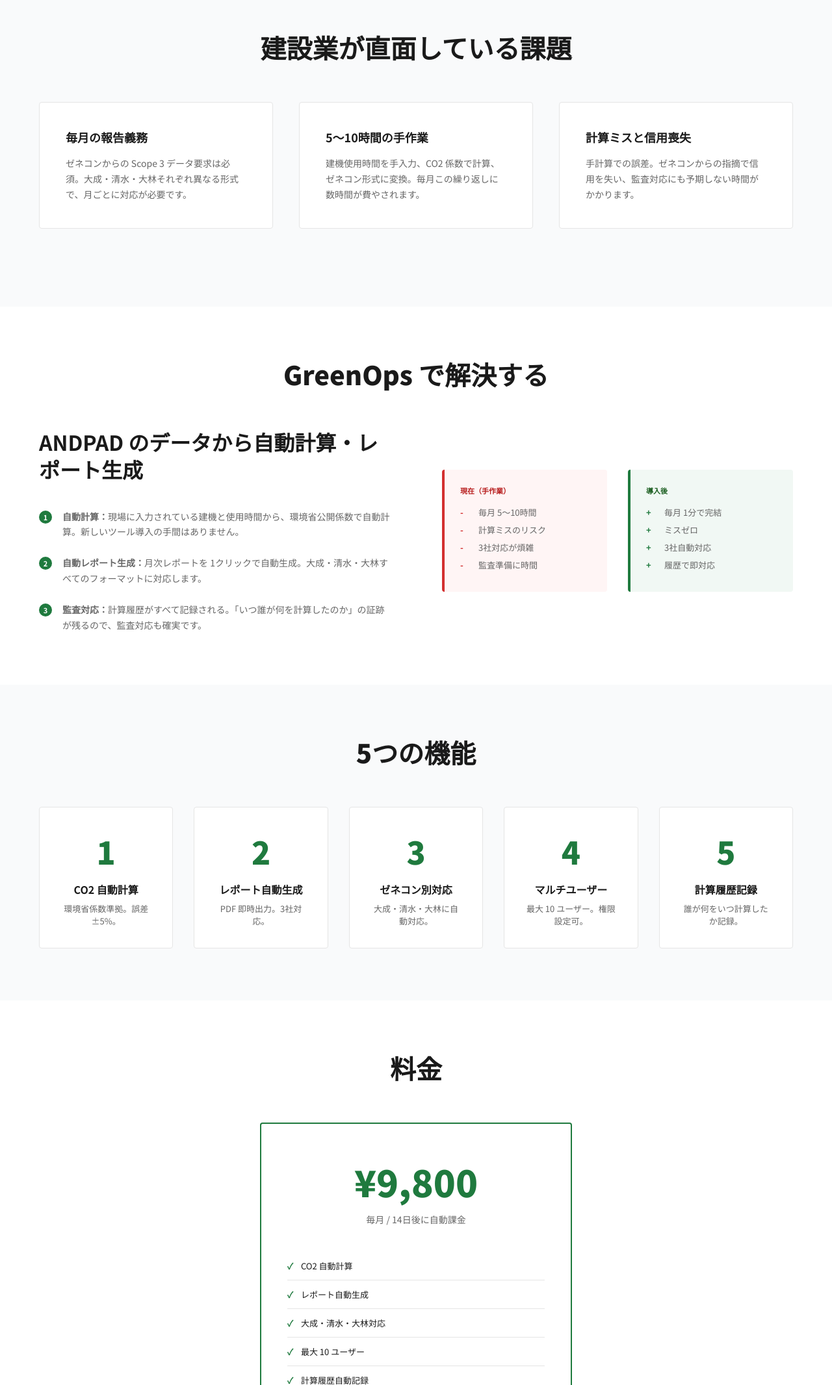
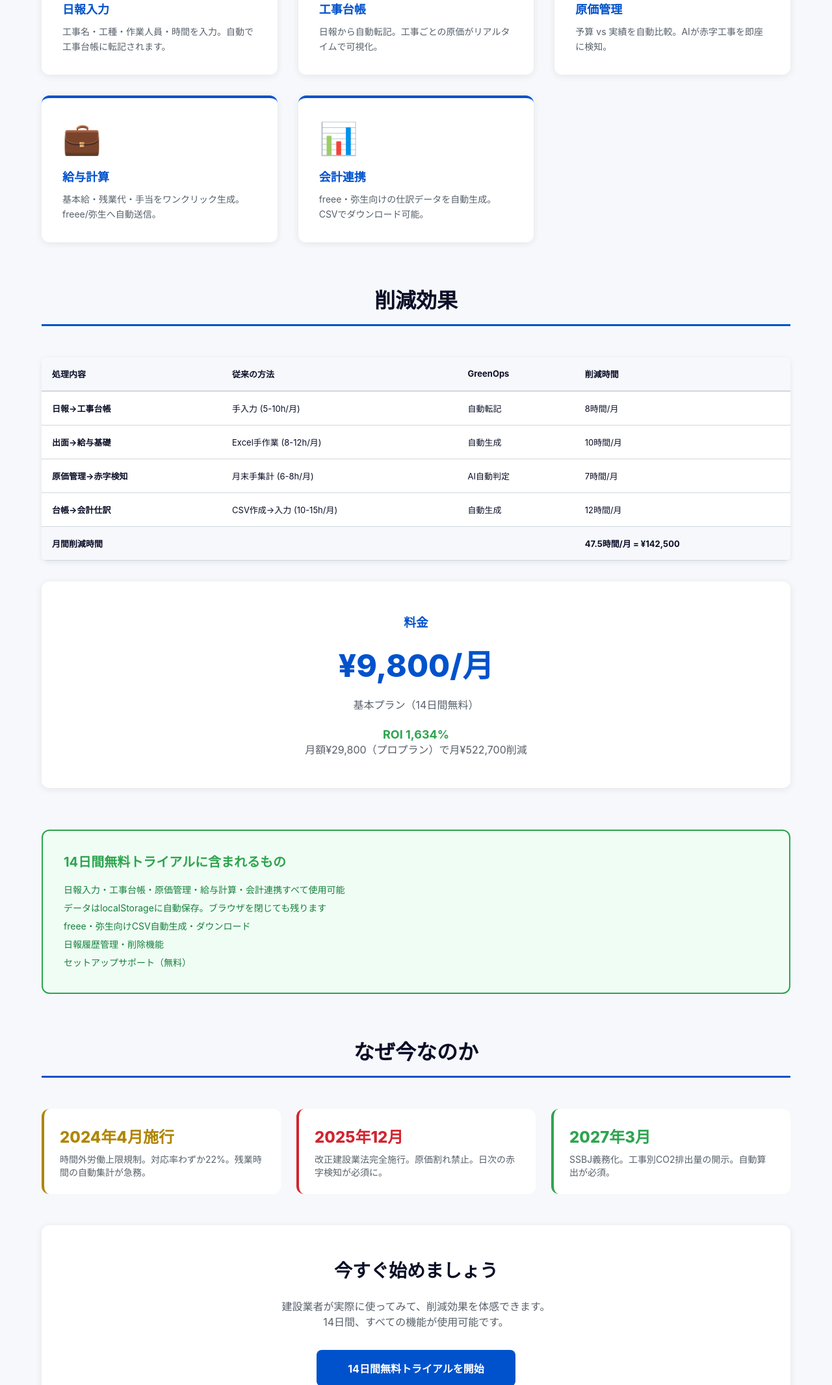
Before and after one commit to kokotaisei1212-dotcom/greenops, a website: page index.html in a window 1280 px wide. Shown: the part 668-2800 px from the top of the page at 65% size. Drawn offline with Linux system fonts and the light colour scheme.

Commit message:
feat: LP redesign - matches implemented SaaS features

```diff
--- a/index.html
+++ b/index.html
@@ -3,301 +3,129 @@
 <head>
     <meta charset="UTF-8">
     <meta name="viewport" content="width=device-width, initial-scale=1.0">
-<title>GreenOps | 建設業向け Scope 3 自動計算</title>
-<link href="https://fonts.googleapis.com/css2?family=Noto+Sans+JP:wght@400;500;600;700;800;900&display=swap" rel="stylesheet">
+    <title>GreenOps - 建設業向けSaaS｜日報→給与自動化</title>
     <style>
-:root{--g:#1f7a3e;--bg:#f9fafb;--text:#1a1a1a;--sub:#666;--bd:#e5e5e5}
         *{margin:0;padding:0;box-sizing:border-box}
-html{scroll-behavior:smooth}
-body{font-family:'Noto Sans JP',sans-serif;background:#fff;color:var(--text)}
-header{position:fixed;top:0;width:100%;height:60px;background:#fff;border-bottom:1px solid var(--bd);display:flex;align-items:center;z-index:999}
-.header-inner{max-width:1200px;width:100%;margin:0 auto;padding:0 60px;display:flex;justify-content:space-between;align-items:center}
-.logo{font-size:18px;font-weight:900;color:var(--g)}
-.nav{display:flex;gap:50px;font-size:13px}
-.nav a{color:var(--sub);text-decoration:none;transition:color 0.3s}
-.nav a:hover{color:var(--g)}
-.nav-btn{background:var(--g);color:#fff;border:none;padding:10px 24px;border-radius:3px;font-size:12px;font-weight:700;cursor:pointer;text-decoration:none;display:inline-block}
-.nav-btn:hover{background:#0f6a2f}
-.sec{padding:80px 60px}
-.sec-inner{max-width:1200px;margin:0 auto}
-.sec.alt{background:var(--bg)}
-.sec h2{font-size:40px;font-weight:900;margin-bottom:60px;text-align:center;line-height:1.2}
-.hero{margin-top:60px;padding:120px 60px;text-align:center;background:linear-gradient(180deg,#f9fafb 0%,#fff 100%)}
-.hero h1{font-size:56px;font-weight:900;margin-bottom:24px;line-height:1.2}
-.hero .hl{color:var(--g)}
-.hero-sub{font-size:16px;color:var(--sub);margin-bottom:48px;line-height:1.6}
-.hero-btn{background:var(--g);color:#fff;border:none;padding:14px 48px;font-size:14px;font-weight:700;border-radius:3px;cursor:pointer;text-decoration:none;display:inline-block}
-.hero-btn:hover{background:#0f6a2f}
-.trust{font-size:12px;color:var(--sub);display:flex;gap:40px;justify-content:center;margin-top:40px;flex-wrap:wrap}
-.trust strong{color:var(--g)}
-.grid{display:grid;grid-template-columns:repeat(auto-fit,minmax(320px,1fr));gap:40px;margin-bottom:40px}
-.card{background:#fff;border:1px solid var(--bd);padding:40px;border-radius:4px}
-.card:hover{border-color:var(--g);box-shadow:0 4px 16px rgba(31,122,62,0.1)}
-.card h3{font-size:18px;font-weight:700;margin-bottom:16px}
-.card p{font-size:14px;color:var(--sub);line-height:1.7}
-.two-col{display:grid;grid-template-columns:1fr 1fr;gap:80px;align-items:center}
-.two-col h3{font-size:32px;font-weight:700;margin-bottom:40px;line-height:1.3}
-.features{display:flex;flex-direction:column;gap:24px}
-.feature{display:flex;gap:16px;align-items:flex-start}
-.check{width:20px;height:20px;background:var(--g);color:#fff;border-radius:50%;display:flex;align-items:center;justify-content:center;font-size:11px;font-weight:700;flex-shrink:0;margin-top:2px}
-.feature p{font-size:14px;color:var(--sub);line-height:1.7}
-.compare{display:grid;grid-template-columns:1fr 1fr;gap:32px}
-.comp{padding:24px;border-radius:4px;border-left:4px solid;font-size:13px}
-.comp.before{background:#fff5f5;border-left-color:#d32f2f}
-.comp.after{background:#f1f8f4;border-left-color:var(--g)}
-.comp h4{font-size:11px;font-weight:700;text-transform:uppercase;margin-bottom:16px}
-.before h4{color:#b71c1c}
-.after h4{color:#1b5e20}
-.comp ul{list-style:none}
-.comp li{margin-bottom:8px;display:flex;gap:12px;color:var(--sub)}
-.before li::before{content:'-';color:#d32f2f;font-weight:bold;width:16px}
-.after li::before{content:'+';color:var(--g);font-weight:bold;width:16px}
-.feature-grid{display:grid;grid-template-columns:repeat(auto-fit,minmax(200px,1fr));gap:32px}
-.fcard{background:#fff;border:1px solid var(--bd);padding:32px;border-radius:4px;text-align:center}
-.fcard-num{font-size:48px;font-weight:900;color:var(--g);margin-bottom:12px}
-.fcard h4{font-size:16px;font-weight:700;margin-bottom:8px}
-.fcard p{font-size:13px;color:var(--sub)}
-.pricing{text-align:center}
-.pcard{max-width:480px;margin:0 auto;background:#fff;border:2px solid var(--g);padding:48px 40px;border-radius:4px}
-.price{font-size:56px;font-weight:900;color:var(--g);margin-bottom:8px}
-.period{font-size:14px;color:var(--sub);margin-bottom:40px}
-.plist{list-style:none;text-align:left;margin-bottom:40px}
-.plist li{padding:12px 0;border-bottom:1px solid var(--bd);font-size:13px;display:flex;gap:12px}
-.plist li:last-child{border-bottom:none}
-.plist li::before{content:'\2713';color:var(--g);font-weight:700}
-.comp-table{width:100%;border-collapse:collapse;border:1px solid var(--bd);margin-top:40px}
-.comp-table th{background:var(--text);color:#fff;padding:14px 16px;text-align:left;font-weight:700;font-size:13px}
-.comp-table td{padding:12px 16px;border-bottom:1px solid var(--bd);font-size:13px}
-.comp-table tr:nth-child(even){background:var(--bg)}
-.comp-table .green{color:var(--g);font-weight:700}
-.qa{background:#fff;border:1px solid var(--bd);padding:24px;border-radius:4px;margin-bottom:16px;cursor:pointer}
-.qa-q{display:flex;justify-content:space-between;font-weight:600;font-size:13px}
-.qa-a{display:none;margin-top:16px;padding-top:16px;border-top:1px solid var(--bd);font-size:13px;color:var(--sub)}
-.qa.active .qa-a{display:block}
-.cta{background:var(--bg);padding:80px 60px;text-align:center}
-.cta h2{font-size:36px;font-weight:900;margin-bottom:16px}
-.cta p{font-size:16px;color:var(--sub);margin-bottom:32px}
-footer{background:var(--text);color:#999;padding:40px;text-align:center;font-size:12px}
-footer a{color:#999;text-decoration:none;margin:0 12px}
-@media(max-width:768px){.sec{padding:60px 24px}.hero{padding:80px 24px}.hero h1{font-size:32px}.two-col{grid-template-columns:1fr;gap:40px}.compare{grid-template-columns:1fr}.header-inner{padding:0 24px}.nav{display:none}}
+        body{font-family:-apple-system,BlinkMacSystemFont,'Segoe UI',sans-serif;background:#f6f8fb;color:#0a0e27}
+        header{background:linear-gradient(135deg,#0052cc 0%,#0066ff 100%);color:white;padding:32px 24px;text-align:center}
+        .logo{font-size:36px;font-weight:800;margin-bottom:16px}
+        .hero{background:white;max-width:1200px;margin:-40px auto 0;border-radius:16px;padding:48px;box-shadow:0 8px 32px rgba(0,0,0,0.12);position:relative;z-index:10}
+        .hero h1{font-size:36px;font-weight:800;margin-bottom:16px;line-height:1.3}
+        .hero p{font-size:16px;color:#57606a;margin-bottom:32px;line-height:1.6}
+        .cta-button{display:inline-block;padding:16px 48px;background:#0052cc;color:white;border:none;border-radius:8px;font-weight:700;font-size:16px;cursor:pointer;transition:all 200ms;text-decoration:none}
+        .cta-button:hover{background:#003d99;transform:translateY(-2px);box-shadow:0 12px 24px rgba(0,82,204,0.3)}
+        main{max-width:1200px;margin:0 auto;padding:64px 24px}
+        .section-title{font-size:32px;font-weight:800;margin-bottom:48px;text-align:center;padding-bottom:16px;border-bottom:3px solid #0052cc}
+        .features{display:grid;grid-template-columns:repeat(auto-fit,minmax(280px,1fr));gap:32px;margin-bottom:64px}
+        .feature-card{background:white;padding:32px;border-radius:12px;box-shadow:0 2px 12px rgba(0,0,0,0.08);border-top:4px solid #0052cc;transition:all 200ms}
+        .feature-card:hover{transform:translateY(-8px);box-shadow:0 12px 32px rgba(0,0,0,0.12)}
+        .feature-icon{font-size:48px;margin-bottom:16px}
+        .feature-title{font-size:18px;font-weight:700;margin-bottom:12px;color:#0052cc}
+        .feature-desc{font-size:14px;color:#57606a;line-height:1.6}
+        .pricing{background:white;border-radius:12px;padding:48px;text-align:center;box-shadow:0 2px 12px rgba(0,0,0,0.08);margin-bottom:64px}
+        .price{font-size:48px;font-weight:800;color:#0052cc;margin:16px 0}
+        .benefits{background:#f0fdf4;border:2px solid #2da44e;border-radius:12px;padding:32px;margin-bottom:64px}
+        .benefits h3{color:#2da44e;margin-bottom:16px;font-size:20px}
+        .benefits ul{list-style:none;line-height:2;font-size:14px;color:#15803d}
+        table{width:100%;border-collapse:collapse;background:white;border-radius:8px;overflow:hidden;box-shadow:0 2px 8px rgba(0,0,0,0.08);margin:32px 0}
+        th{background:#f6f8fb;padding:16px;text-align:left;font-weight:700;border-bottom:2px solid #d0d7de;font-size:13px}
+        td{padding:16px;border-bottom:1px solid #d0d7de;font-size:13px}
+        footer{background:#0a0e27;color:white;padding:48px 24px;text-align:center;margin-top:64px}
+        footer a{color:#8b949e;text-decoration:none;margin:0 8px}
+        footer a:hover{color:white}
+        @media(max-width:768px){.hero{padding:24px;margin:-20px 12px 0}.hero h1{font-size:24px}main{padding:32px 16px}.features{grid-template-columns:1fr}}
     </style>
 </head>
 <body>
 <header>
-<div class="header-inner">
     <div class="logo">GreenOps</div>
-<nav class="nav">
-<a href="#problem">課題</a>
-<a href="#solution">解決策</a>
-<a href="#pricing">料金</a>
-</nav>
-<a href="https://buy.stripe.com/7sYaEX8ts3Z01sz1obfQI06" target="_blank" class="nav-btn">今すぐ購入</a>
-</div>
+    <p style="font-size:16px;margin-top:8px">建設業向けSaaS | 日報→原価→給与 完全自動化</p>
 </header>
 
-<section class="hero">
-<h1>毎月 <span class="hl">5時間</span> の手作業が<br><span class="hl">1分</span> で終わる</h1>
-<p class="hero-sub">大成・清水・大林からの Scope 3 データ報告に、自動対応</p>
-<a href="https://buy.stripe.com/7sYaEX8ts3Z01sz1obfQI06" target="_blank" class="hero-btn">14日無料で始める</a>
-<div class="trust">
-<span><strong>初期費用なし</strong></span>
-<span><strong>&yen;9,800/月</strong></span>
-<span><strong>いつでも解約可</strong></span>
+<div class="hero">
+    <h1>月末地獄を4日で解消</h1>
+    <p>ANDPADユーザー23.3万社が待っていた自動化パイプライン。日報入力から給与計算まで、すべてが自動で流れます。</p>
+    <a href="https://buy.stripe.com/7sYaEX8ts3Z01sz1obfQI06" target="_blank" class="cta-button">14日間無料トライアルを開始</a>
+</div>
+
+<main>
+<section>
+    <h2 class="section-title">5つの機能</h2>
+    <div class="features">
+        <div class="feature-card"><div class="feature-icon">&#x1F4DD;</div><div class="feature-title">日報入力</div><div class="feature-desc">工事名・工種・作業人員・時間を入力。自動で工事台帳に転記されます。</div></div>
+        <div class="feature-card"><div class="feature-icon">&#x1F4CB;</div><div class="feature-title">工事台帳</div><div class="feature-desc">日報から自動転記。工事ごとの原価がリアルタイムで可視化。</div></div>
+        <div class="feature-card"><div class="feature-icon">&#x1F4B9;</div><div class="feature-title">原価管理</div><div class="feature-desc">予算 vs 実績を自動比較。AIが赤字工事を即座に検知。</div></div>
+        <div class="feature-card"><div class="feature-icon">&#x1F4BC;</div><div class="feature-title">給与計算</div><div class="feature-desc">基本給・残業代・手当をワンクリック生成。freee/弥生へ自動送信。</div></div>
+        <div class="feature-card"><div class="feature-icon">&#x1F4CA;</div><div class="feature-title">会計連携</div><div class="feature-desc">freee・弥生向けの仕訳データを自動生成。CSVでダウンロード可能。</div></div>
     </div>
 </section>
 
-<section class="sec alt" id="problem">
-<div class="sec-inner">
-<h2>建設業が直面している課題</h2>
-<div class="grid">
-<div class="card">
-<h3>毎月の報告義務</h3>
-<p>ゼネコンからの Scope 3 データ要求は必須。大成・清水・大林それぞれ異なる形式で、月ごとに対応が必要です。</p>
+<section>
+    <h2 class="section-title">削減効果</h2>
+    <table>
+        <thead><tr><th>処理内容</th><th>従来の方法</th><th>GreenOps</th><th>削減時間</th></tr></thead>
+        <tbody>
+            <tr><td><strong>日報→工事台帳</strong></td><td>手入力 (5-10h/月)</td><td>自動転記</td><td>8時間/月</td></tr>
+            <tr><td><strong>出面→給与基礎</strong></td><td>Excel手作業 (8-12h/月)</td><td>自動生成</td><td>10時間/月</td></tr>
+            <tr><td><strong>原価管理→赤字検知</strong></td><td>月末手集計 (6-8h/月)</td><td>AI自動判定</td><td>7時間/月</td></tr>
+            <tr><td><strong>台帳→会計仕訳</strong></td><td>CSV作成→入力 (10-15h/月)</td><td>自動生成</td><td>12時間/月</td></tr>
+            <tr style="background:#f6f8fb;font-weight:700"><td colspan="3">月間削減時間</td><td>47.5時間/月 = &yen;142,500</td></tr>
+        </tbody>
+    </table>
+
+    <div class="pricing">
+        <h3 style="color:#0052cc">料金</h3>
+        <div class="price">&yen;9,800/月</div>
+        <p style="color:#57606a;margin-bottom:24px">基本プラン（14日間無料）</p>
+        <p style="color:#2da44e;font-weight:700;font-size:18px">ROI 1,634%</p>
+        <p style="color:#57606a">月額&yen;29,800（プロプラン）で月&yen;522,700削減</p>
     </div>
-<div class="card">
-<h3>5〜10時間の手作業</h3>
-<p>建機使用時間を手入力、CO2 係数で計算、ゼネコン形式に変換。毎月この繰り返しに数時間が費やされます。</p>
+
+    <div class="benefits">
+        <h3>14日間無料トライアルに含まれるもの</h3>
+        <ul>
+            <li>日報入力・工事台帳・原価管理・給与計算・会計連携すべて使用可能</li>
+            <li>データはlocalStorageに自動保存。ブラウザを閉じても残ります</li>
+            <li>freee・弥生向けCSV自動生成・ダウンロード</li>
+            <li>日報履歴管理・削除機能</li>
+            <li>セットアップサポート（無料）</li>
+        </ul>
     </div>
-<div class="card">
-<h3>計算ミスと信用喪失</h3>
-<p>手計算での誤差。ゼネコンからの指摘で信用を失い、監査対応にも予期しない時間がかかります。</p>
+</section>
+
+<section>
+    <h2 class="section-title">なぜ今なのか</h2>
+    <div style="display:grid;grid-template-columns:repeat(auto-fit,minmax(300px,1fr));gap:24px;margin-bottom:48px">
+        <div style="background:white;padding:24px;border-radius:12px;border-left:4px solid #b08500">
+            <div style="font-size:24px;font-weight:800;color:#b08500;margin-bottom:8px">2024年4月施行</div>
+            <p style="color:#57606a;font-size:14px">時間外労働上限規制。対応率わずか22%。残業時間の自動集計が急務。</p>
         </div>
+        <div style="background:white;padding:24px;border-radius:12px;border-left:4px solid #d1242f">
+            <div style="font-size:24px;font-weight:800;color:#d1242f;margin-bottom:8px">2025年12月</div>
+            <p style="color:#57606a;font-size:14px">改正建設業法完全施行。原価割れ禁止。日次の赤字検知が必須に。</p>
+        </div>
+        <div style="background:white;padding:24px;border-radius:12px;border-left:4px solid #2da44e">
+            <div style="font-size:24px;font-weight:800;color:#2da44e;margin-bottom:8px">2027年3月</div>
+            <p style="color:#57606a;font-size:14px">SSBJ義務化。工事別CO2排出量の開示。自動算出が必須。</p>
         </div>
     </div>
 </section>
 
-<section class="sec" id="solution">
-<div class="sec-inner">
-<h2>GreenOps で解決する</h2>
-<div class="two-col">
-<div>
-<h3>ANDPAD のデータから自動計算・レポート生成</h3>
-<div class="features">
-<div class="feature">
-<div class="check">1</div>
-<p><strong>自動計算：</strong>現場に入力されている建機と使用時間から、環境省公開係数で自動計算。新しいツール導入の手間はありません。</p>
-</div>
-<div class="feature">
-<div class="check">2</div>
-<p><strong>自動レポート生成：</strong>月次レポートを 1クリックで自動生成。大成・清水・大林すべてのフォーマットに対応します。</p>
-</div>
-<div class="feature">
-<div class="check">3</div>
-<p><strong>監査対応：</strong>計算履歴がすべて記録される。「いつ誰が何を計算したのか」の証跡が残るので、監査対応も確実です。</p>
-</div>
-</div>
-</div>
-<div class="compare">
-<div class="comp before">
-<h4>現在（手作業）</h4>
-<ul>
-<li>毎月 5〜10時間</li>
-<li>計算ミスのリスク</li>
-<li>3社対応が煩雑</li>
-<li>監査準備に時間</li>
-</ul>
-</div>
-<div class="comp after">
-<h4>導入後</h4>
-<ul>
-<li>毎月 1分で完結</li>
-<li>ミスゼロ</li>
-<li>3社自動対応</li>
-<li>履歴で即対応</li>
-</ul>
-</div>
-</div>
-</div>
-</div>
+<section style="text-align:center;padding:48px;background:white;border-radius:12px;box-shadow:0 2px 12px rgba(0,0,0,0.08)">
+    <h2 style="font-size:28px;font-weight:800;margin-bottom:24px">今すぐ始めましょう</h2>
+    <p style="color:#57606a;margin-bottom:32px;font-size:16px">建設業者が実際に使ってみて、削減効果を体感できます。<br>14日間、すべての機能が使用可能です。</p>
+    <a href="https://buy.stripe.com/7sYaEX8ts3Z01sz1obfQI06" target="_blank" class="cta-button">14日間無料トライアルを開始</a>
 </section>
-
-<section class="sec alt">
-<div class="sec-inner">
-<h2>5つの機能</h2>
-<div class="feature-grid">
-<div class="fcard">
-<div class="fcard-num">1</div>
-<h4>CO2 自動計算</h4>
-<p>環境省係数準拠。誤差 &plusmn;5%。</p>
-</div>
-<div class="fcard">
-<div class="fcard-num">2</div>
-<h4>レポート自動生成</h4>
-<p>PDF 即時出力。3社対応。</p>
-</div>
-<div class="fcard">
-<div class="fcard-num">3</div>
-<h4>ゼネコン別対応</h4>
-<p>大成・清水・大林に自動対応。</p>
-</div>
-<div class="fcard">
-<div class="fcard-num">4</div>
-<h4>マルチユーザー</h4>
-<p>最大 10 ユーザー。権限設定可。</p>
-</div>
-<div class="fcard">
-<div class="fcard-num">5</div>
-<h4>計算履歴記録</h4>
-<p>誰が何をいつ計算したか記録。</p>
-</div>
-</div>
-</div>
-</section>
-
-<section class="sec pricing" id="pricing">
-<div class="sec-inner">
-<h2>料金</h2>
-<div class="pcard">
-<div class="price">&yen;9,800</div>
-<div class="period">毎月 / 14日後に自動課金</div>
-<ul class="plist">
-<li>CO2 自動計算</li>
-<li>レポート自動生成</li>
-<li>大成・清水・大林対応</li>
-<li>最大 10 ユーザー</li>
-<li>計算履歴自動記録</li>
-<li>24時間メールサポート</li>
-<li>環境省準拠</li>
-</ul>
-<a href="https://buy.stripe.com/7sYaEX8ts3Z01sz1obfQI06" target="_blank" class="hero-btn" style="display:inline-block;width:100%;padding:12px 32px;text-align:center">14日無料で始める</a>
-</div>
-
-<h2 style="margin-top:60px;margin-bottom:40px">外部コンサルとの比較</h2>
-<table class="comp-table">
-<thead>
-<tr>
-<th style="width:40%">項目</th>
-<th class="green">GreenOps</th>
-<th>外部コンサル</th>
-</tr>
-</thead>
-<tbody>
-<tr>
-<td style="font-weight:700">月額費用</td>
-<td class="green">&yen;9,800</td>
-<td>&yen;100,000 〜</td>
-</tr>
-<tr>
-<td style="font-weight:700">初期費用</td>
-<td class="green">&yen;0</td>
-<td>&yen;300万 〜</td>
-</tr>
-<tr>
-<td style="font-weight:700">導入期間</td>
-<td class="green">即日</td>
-<td>2〜6ヶ月</td>
-</tr>
-<tr>
-<td style="font-weight:700">自動化</td>
-<td class="green">100%</td>
-<td>手動が中心</td>
-</tr>
-<tr>
-<td style="font-weight:700">レポート生成</td>
-<td class="green">1分</td>
-<td>1〜2週間</td>
-</tr>
-</tbody>
-</table>
-</div>
-</section>
-
-<section class="sec alt">
-<div class="sec-inner">
-<h2>よくある質問</h2>
-<div class="qa" onclick="this.classList.toggle('active')">
-<div class="qa-q">
-<span>ANDPAD を使っていないと使えない？</span>
-<span>+</span>
-</div>
-<div class="qa-a">ANDPAD ユーザーを対象としています。API 連携での直営導入も検討中です。</div>
-</div>
-<div class="qa" onclick="this.classList.toggle('active')">
-<div class="qa-q">
-<span>14日後に本当に課金される？</span>
-<span>+</span>
-</div>
-<div class="qa-a">はい。14日目に月額&yen;9,800が課金されます。14日以内に解約すれば課金されません。</div>
-</div>
-<div class="qa" onclick="this.classList.toggle('active')">
-<div class="qa-q">
-<span>環境省基準で本当に大丈夫？</span>
-<span>+</span>
-</div>
-<div class="qa-a">すべての CO2 係数は環境省公開の GHG プロトコルに基づいています。</div>
-</div>
-</div>
-</section>
-
-<section class="cta">
-<h2>毎月 5 時間を取り戻す</h2>
-<p>手作業から解放されて、本来の仕事に集中する時間を作る。</p>
-<a href="https://buy.stripe.com/7sYaEX8ts3Z01sz1obfQI06" target="_blank" class="hero-btn">今すぐ始める</a>
-</section>
+</main>
 
 <footer>
-<p>&copy; 2026 GreenOps Inc.</p>
-<a href="/tokutei.html">特定商取引法</a> | <a href="/privacy.html">プライバシー</a> | <a href="/terms.html">利用規約</a>
+    <p style="margin-bottom:16px">&copy; 2026 GreenOps Inc. All rights reserved.</p>
+    <p><a href="/tokutei.html">特定商取引法</a> | <a href="/privacy.html">プライバシー</a> | <a href="/terms.html">利用規約</a></p>
 </footer>
+
+<script>
+var p = new URLSearchParams(window.location.search);
+if(p.get('session_id')) window.location.href = '/service_starter.html';
+</script>
 </body>
 </html>
```
Lines whose indentation alone changed are shown as unchanged.
